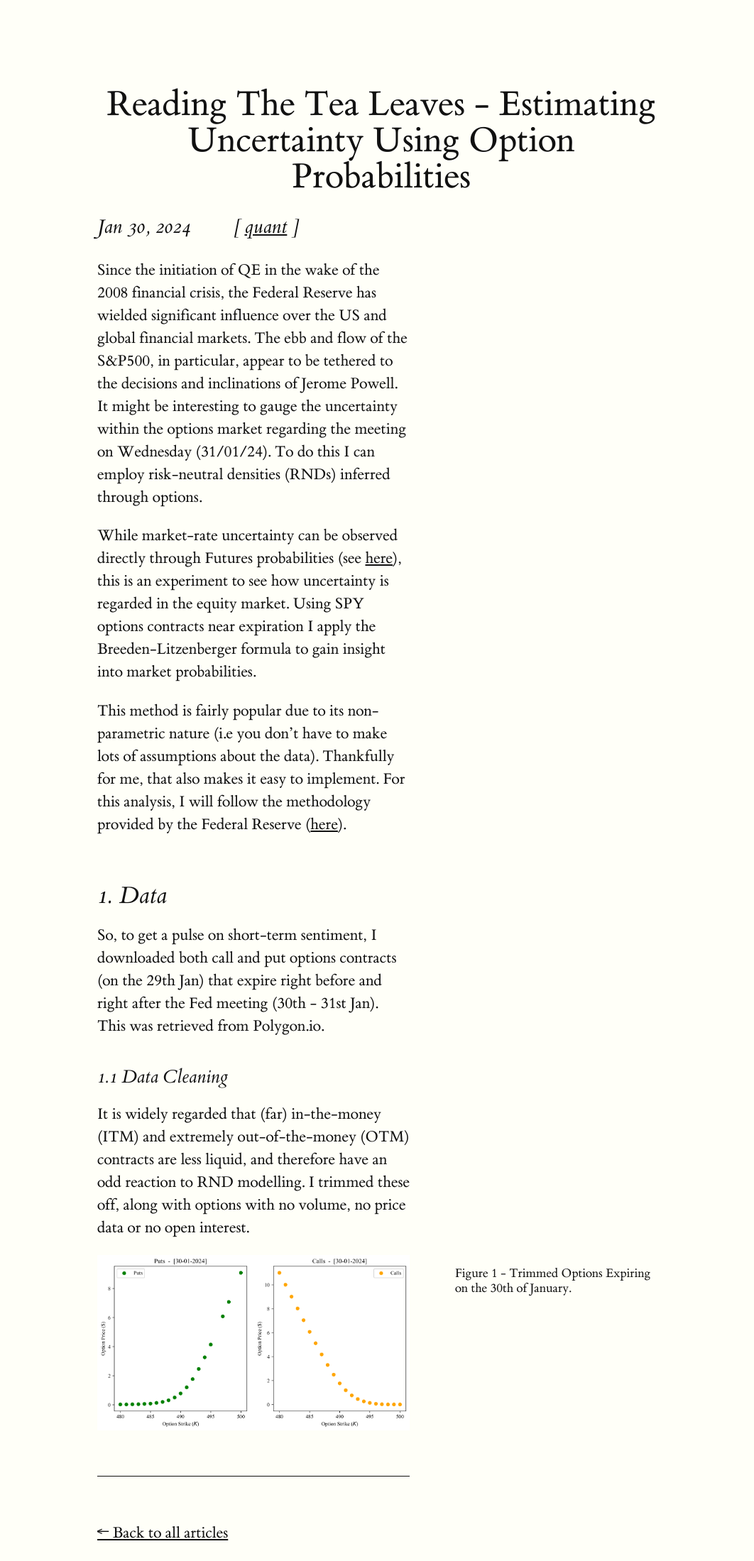
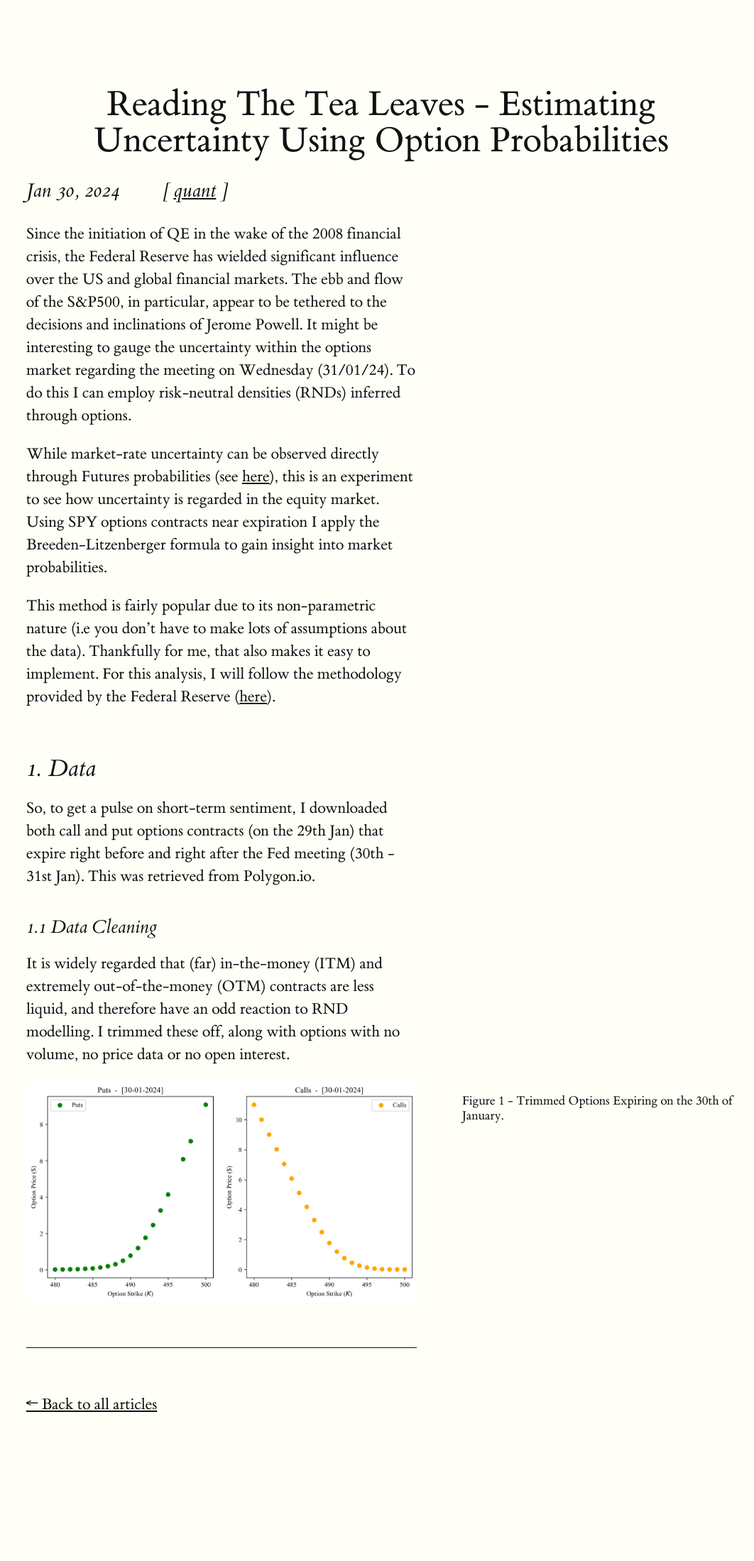
Before and after one commit to CSomers3/csomers3.github.io, a Jekyll site: the page built from _posts/2024-01-30-RND.md, in a window 1280 px wide. Shown: the whole page at 71% size, without its empty margins (183-1245 px from the left). Built offline with Jekyll 4.4.1, drawn with Linux system fonts in a browser that asks for light colours; after the commit the page ends 2017 px from its top, so only the background shows below that.

Commit message:
Update post.html

```diff
--- a/_layouts/post.html
+++ b/_layouts/post.html
@@ -8,7 +8,7 @@ layout: compress
 
     {% include head.html %}
 
-    <article style="display: inline-block; text-align: left; margin: 0 auto; max-width: 800px;">
+    <article style="display: inline-block; text-align: left; margin: 0 auto; max-width: 1000px;">
         <h1 style="text-align: center;">{{ page.title }}</h1>
         <p class="subtitle">
             {{ page.date | date: "%b %-d, %Y" }}
```
